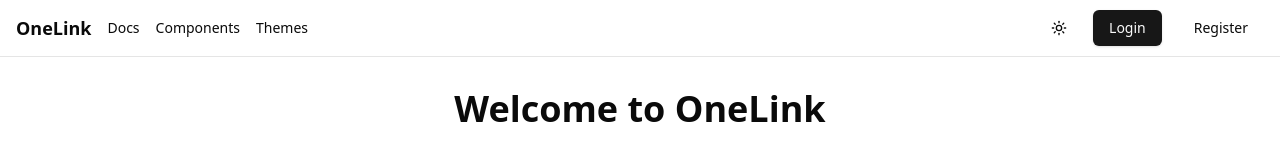
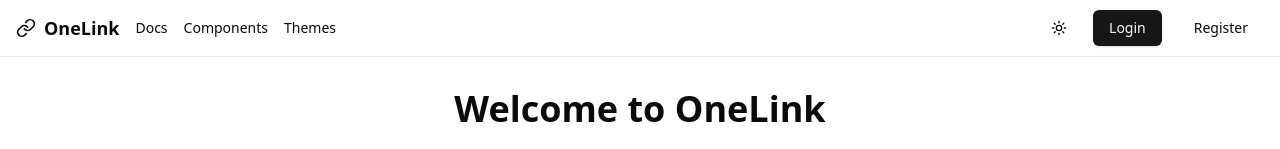
Before and after one commit to iamcristian/onelink-frontend, a React (Vite) app: page / in a window 1280 px wide. Shown: the top 149 px of the page. Built offline with nearby package versions, Linux system fonts and the light colour scheme.

Commit message:
refactor: restructure Header and Footer components; move to dedicated directories and update imports

```diff
--- a/package.json
+++ b/package.json
@@ -4,7 +4,7 @@
   "version": "1.0.0",
   "type": "module",
   "scripts": {
-    "dev": "vite",
+    "dev": "vite --host",
     "build": "tsc -b && vite build",
     "lint": "eslint .",
     "preview": "vite preview",
--- a/src/components/Header.tsx
+++ b/src/components/Header/Header.tsx
@@ -1,6 +1,6 @@
 import { useState } from "react";
 import { Button } from "@/components/ui/button";
-import { Menu, X } from "lucide-react";
+import { LinkIcon, Menu, X } from "lucide-react";
 import { Link } from "react-router";
 import { ThemeToggle } from "./ThemeToggle";
 
@@ -11,7 +11,8 @@ export const Header = () => {
     <header className="z-50 w-full bg-background/95 border-b">
       <div className="flex items-center justify-between h-14 p-4">
         <div className="flex items-center space-x-4">
-          <Link to="/" className="text-lg font-bold">
+          <Link to="/" className="text-lg font-bold flex items-center gap-2">
+            <LinkIcon className="h-5 w-5" />
             OneLink
           </Link>
           <nav className="hidden md:flex space-x-4">
--- a/src/components/ThemeToggle.tsx
+++ b/src/components/Header/ThemeToggle.tsx
@@ -1,12 +1,12 @@
 import { useTheme } from "@/hooks/use-theme";
+import { Check, Palette, Moon, Sun } from "lucide-react";
 import {
   DropdownMenu,
   DropdownMenuContent,
   DropdownMenuItem,
   DropdownMenuTrigger,
-} from "./ui/dropdown-menu";
-import { Button } from "./ui/button";
-import { Check, Palette, Moon, Sun } from "lucide-react";
+} from "../ui/dropdown-menu";
+import { Button } from "../ui/button";
 
 export const ThemeToggle = () => {
   const { theme, setTheme } = useTheme();
--- a/src/layouts/MainLayout.tsx
+++ b/src/layouts/MainLayout.tsx
@@ -1,5 +1,5 @@
-import Footer from "@/components/Footer";
-import { Header } from "@/components/Header";
+import Footer from "@/components/Footer/Footer";
+import { Header } from "@/components/Header/Header";
 import { Toaster } from "@/components/ui/sonner";
 import { Outlet } from "react-router";
 
```
Also changed, not shown: src/components/Footer/Footer.tsx (renamed from src/components/Footer.tsx).
